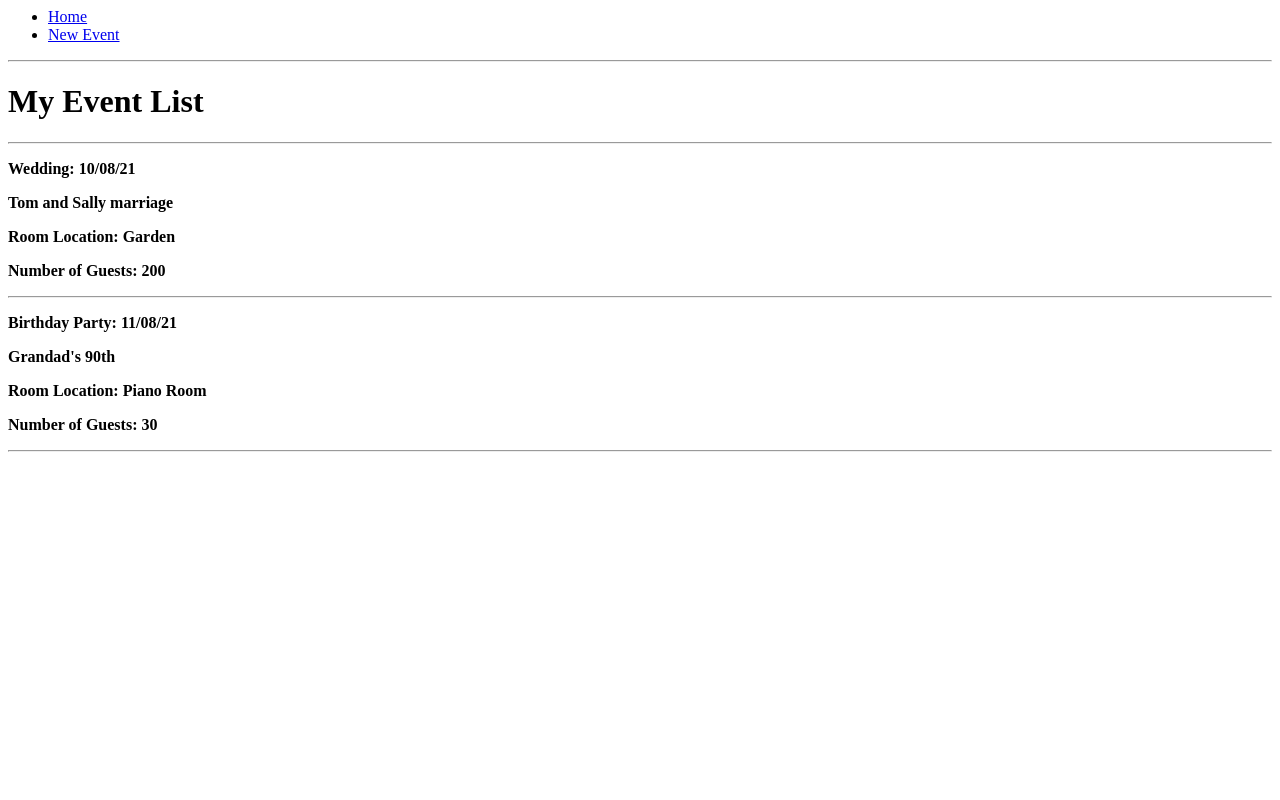
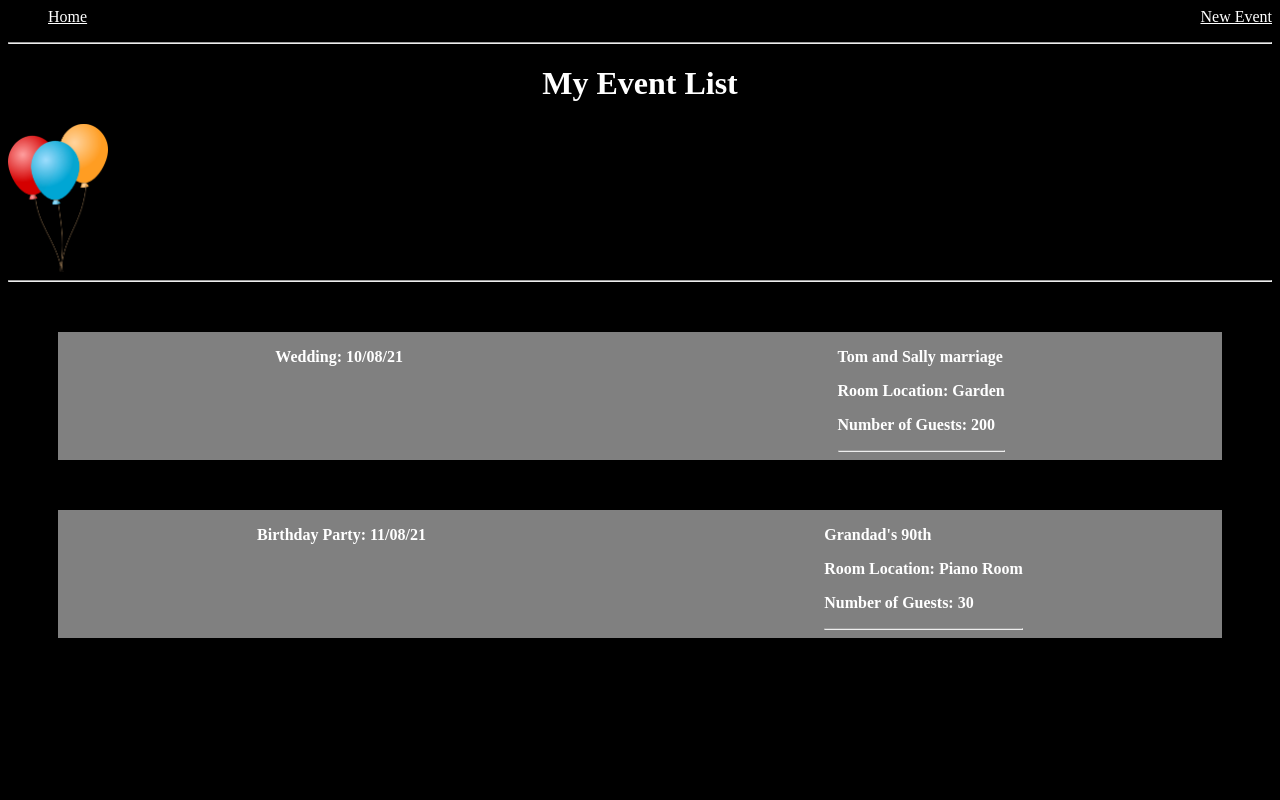
Before and after one commit to SofiaAkbar/week3_day4_flask_lab, a Flask app: page /events in a window 1280 px wide. Run offline with Flask 2, Linux system fonts and the light colour scheme.

Commit message:
added css and image

```diff
--- /dev/null
+++ b/static/style.css
@@ -0,0 +1,35 @@
+body {
+    background-color: black;
+    color: white;
+}
+
+body > ul > li > a {
+    color:white;
+}
+
+li {
+    list-style: none;
+}
+
+.event-container {
+    display: flex;
+    flex-wrap: wrap;
+    justify-content: space-around;
+    background-color: gray;
+    margin: 50px;
+}
+
+h1 {
+    text-align: center;
+}
+
+body > ul {
+    display: flex;
+    flex-direction: row;
+    justify-content: space-between;
+}
+
+#balloon {
+    width: 100px;
+    height: auto;
+}
--- a/templates/base.html
+++ b/templates/base.html
@@ -1,9 +1,13 @@
+<link rel="stylesheet" href="{{ url_for('static', filename='style.css') }}">
+
 <html>
     <head>
+
         <title>{{ title }} Events</title>
     </head>
 
     <body>
+
         <ul>
             <li><a href="/events">Home</a></li>
             <li><a href="/events/new">New Event</a></li>
--- a/templates/index.html
+++ b/templates/index.html
@@ -3,9 +3,10 @@
 {% block content %}
 
     <h1>My Event List</h1>
+    <span><img id=balloon src="static/balloons.png" alt="logo"></span>
     <hr>
     {% for event in events %}
-    <div>
+    <div class="event-container">
         <p>
             <b>{{event.name_of_event}}: {{event.date}}
         </p>
```
Also changed, not shown: static/balloons.png (added).
